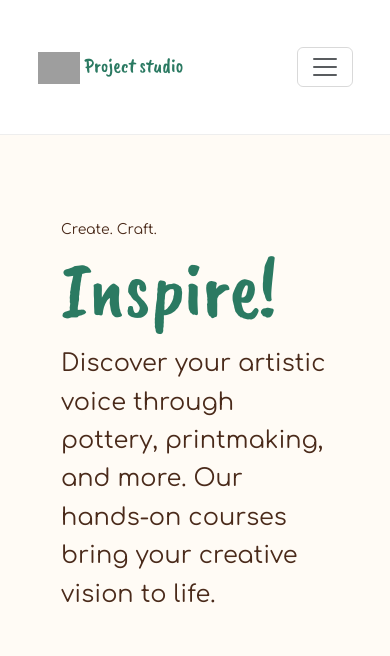
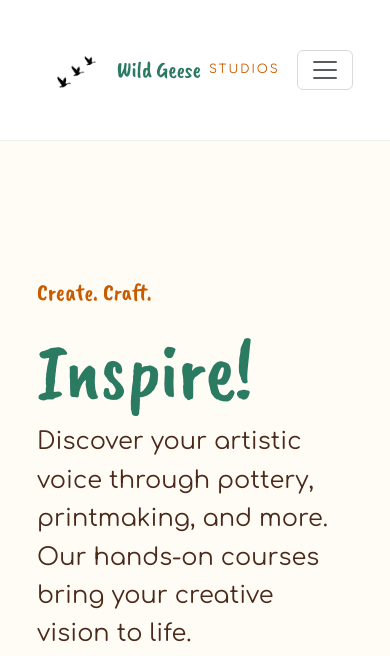
Before and after one commit to Court-Pencil/Ms4, a Django app: page / in a window 390 px wide. Shown: the top 656 px of the page. Run offline with Django 5.2, Linux system fonts and the light colour scheme; data comes from the database, SQL or seed files in the repository; grey boxes are pictures that could not be loaded.

Commit message:
feat: add Wild Geese Studios branding, hero section and navbar styling

```diff
--- a/classes/templates/classes/class_list.html
+++ b/classes/templates/classes/class_list.html
@@ -14,15 +14,15 @@
 </section>
 
 <!-- Filter Bar -->
-<div class="filter-section sticky-top bg-white border-bottom">
+<div class="filter-bar sticky-top bg-white border-bottom">
   <div class="container py-3 d-flex flex-wrap align-items-center gap-2">
 
     <span class="fw-semibold me-2">Filter:</span>
 
-    <a href="?" class="filter-pill">All Classes</a>
+    <a href="?" class="filter-btn">All Classes</a>
 
     {% for category in filter_categories %}
-      <a href="?class_type={{ category.slug }}" class="filter-pill">
+      <a href="?class_type={{ category.slug }}" class="filter-btn">
         {{ category.name }}
       </a>
     {% endfor %}
--- a/home/templates/home/home.html
+++ b/home/templates/home/home.html
@@ -1,52 +1,35 @@
 {% extends 'base.html' %}
 {% load static %}
 {% block content %}
-
 <!-- Hero Section -->
-<section class="hero-section relative overflow-hidden py-20 md:py-32">
-
-  <!-- Decorative circles -->
-  <div class="decor-circle circle-pink"></div>
-  <div class="decor-circle circle-teal"></div>
-
-  <div class="container mx-auto px-4">
-    <div class="grid grid-cols-1 md:grid-cols-2 gap-12 items-center">
+<section class="hero-section py-5">
+  <div class="container">
+    <div class="row align-items-center g-5">
 
       <!-- Hero Text -->
-      <div class="hero-text space-y-6">
-        <div class="inline-block">
-          <span class="hero-rotated hero-rotated-left">Create.</span>
-          <span class="hero-rotated hero-rotated-right">Craft.</span>
-        </div>
-
-        <h2 class="hero-title">Inspire!</h2>
-
-        <p class="hero-subtitle max-w-md">
+      <div class="col-12 col-md-6">
+        <p class="hero-rotated">Create. Craft.</p>
+        <h1 class="hero-title">Inspire!</h1>
+        <p class="hero-subtitle">
           Discover your artistic voice through pottery, printmaking, and more.
           Our hands-on courses bring your creative vision to life.
         </p>
-
-        <div class="hero-buttons flex gap-4 pt-4">
-          <a href="{% url 'class_list' %}" class="btn-primary">Explore Courses</a>
-          <a href="#" class="btn-outline">Get Started</a>
+        <div class="d-flex gap-3 mt-4">
+          <a href="{% url 'class_list' %}" class="btn btn-primary btn-lg">Explore Courses</a>
+          <a href="{% url 'account_signup' %}" class="btn btn-outline-secondary btn-lg">Get Started</a>
         </div>
       </div>
 
       <!-- Hero Image -->
-      <div class="hero-image relative">
-        <div class="image-container relative rounded-3xl overflow-hidden shadow-2xl transform rotate-2 hover:rotate-0 transition-transform duration-300">
-          <img src="https://images.unsplash.com/photo-1767032485319-07e2dae76bb6?crop=entropy&cs=tinysrgb&fit=max&fm=jpg&ixid=M3w3Nzg4Nzd8MHwxfHNlYXJjaHwxfHxwb3R0ZXJ5JTIwY2xhc3MlMjBoYW5kcyUyMGNsYXl8ZW58MXx8fHwxNzc0MzYwMTAyfDA&ixlib=rb-4.1.0&q=80&w=1080&utm_source=figma&utm_medium=referral"
-               alt="Pottery class" class="w-full h-[500px] object-cover">
-          <div class="image-badge">
-            <p>Join us!</p>
-          </div>
-        </div>
+      <div class="col-12 col-md-6">
+        <img src="https://images.unsplash.com/photo-1767032485319-07e2dae76bb6?w=800"
+             alt="Pottery class hands shaping clay"
+             class="img-fluid rounded-4 shadow-lg hero-img">
       </div>
 
     </div>
   </div>
 </section>
-
 
   <!-- Courses Section -->
 <section class="py-20 bg-gradient-to-b from-cream to-white">
--- a/static/css/theme.css
+++ b/static/css/theme.css
@@ -122,24 +122,53 @@ p {
     margin: auto;
     padding: 30px 0;
 }
-
-.class-hero-section {
-    background: linear-gradient(to bottom right, var(--color-orange), var(--color-terracotta));
-    color: var(--color-cream);
-    text-align: center;
+.hero-section {
+    background-color: var(--color-cream);
+    display: flex;
+    align-items: center;
 }
 
-.class-hero-title {
+.hero-rotated {
     font-family: var(--heading-font);
-    font-size: 3.5rem; /* mobile first */
-    margin-bottom: 1.5rem;
+    font-size: 1.5rem;
+    color: var(--color-orange);
 }
 
-.class-hero-subtitle {
+.hero-title {
+    font-size: 4rem;
+    color: var(--color-teal);
+    line-height: 1.1;
+}
+
+.hero-subtitle {
+    font-size: 1.1rem;
+    color: var(--dark-walnut);
+    max-width: 480px;
+}
+
+.hero-img {
+    transform: rotate(2deg);
+    transition: transform 0.3s ease;
+}
+
+.hero-img:hover {
+    transform: rotate(0deg);
+}
+
+.logo-wild {
+    font-family: var(--heading-font);
+    font-size: 1.4rem;
+    color: var(--color-teal);
+    line-height: 1;
+}
+
+.logo-studios {
     font-family: var(--body-font);
-    font-size: 1.25rem;
-    color: rgba(255, 251, 245, 0.9);
-    margin: 0 auto;
+    font-size: 0.75rem;
+    color: var(--color-orange);
+    display: block;
+    letter-spacing: 2px;
+    text-transform: uppercase;
 }
 
 .course-card {
--- a/templates/base.html
+++ b/templates/base.html
@@ -22,10 +22,10 @@
     <nav class="navbar navbar-expand-lg">
         <div class="container">
 
-            <a class="navbar-brand" href="#">
-                <img src="{% static "" %}" alt="#"  height="32"
-          class="#">
-                Project studio
+            <a class="navbar-brand d-flex align-items-center gap-2" href="{% url 'home' %}">
+                <img src="{% static 'images/logo.webp' %}" alt="Wild Geese Studios logo" height="40">
+                <span class="logo-wild">Wild Geese</span>
+                <span class="logo-studios">Studios</span>
             </a>
 
             <button
```
Also changed, not shown: static/images/logo.webp (added).
